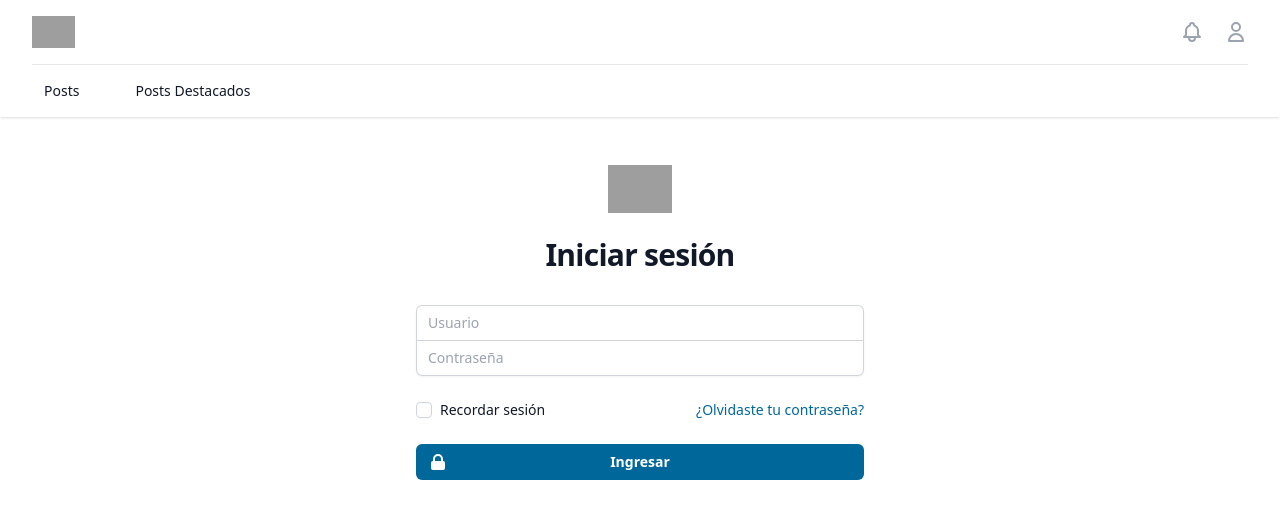
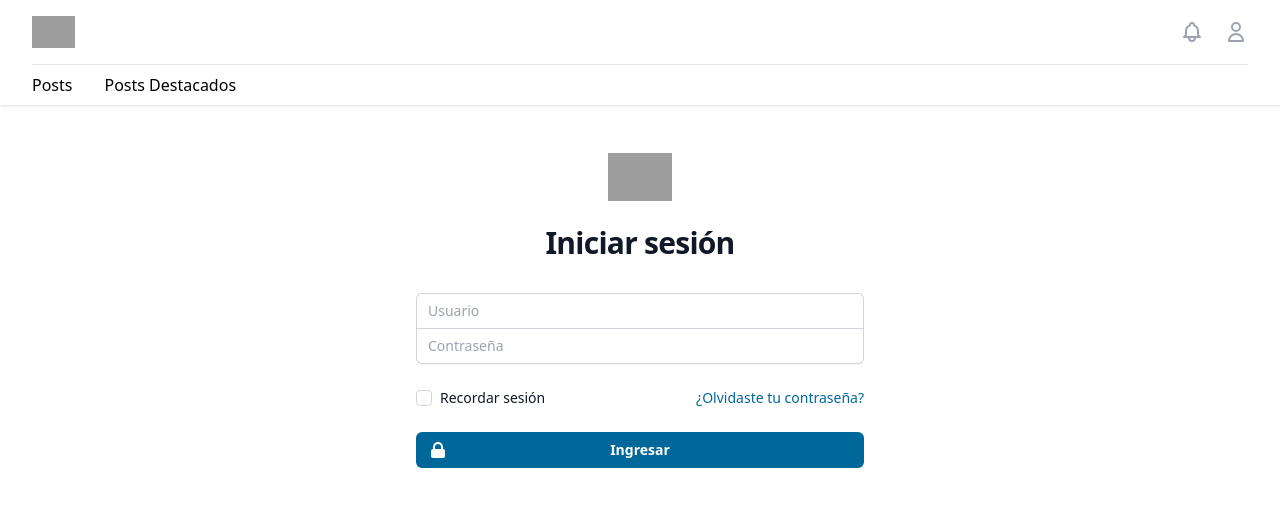
Before and after one commit to SALT0S/react-viamatica, a React (Vite) app: page / in a window 1280 px wide. Shown: the top 518 px of the page. Built offline with nearby package versions, Linux system fonts and the light colour scheme; grey boxes are pictures that could not be loaded.

Commit message:
feature: Active link

```diff
--- a/src/menu.jsx
+++ b/src/menu.jsx
@@ -1,7 +1,7 @@
 import { Disclosure, Menu, Transition } from '@headlessui/react';
 import { BellIcon, MenuIcon, UserIcon, XIcon } from '@heroicons/react/outline';
 import React, { Fragment } from 'react';
-import { Link, useNavigate } from 'react-router-dom';
+import { Link, NavLink, useNavigate } from 'react-router-dom';
 
 const user = {
   name: 'Admin',
@@ -111,19 +111,15 @@
               aria-label="Global"
             >
               {navigation.map((item) => (
-                <Link
+                <NavLink
                   key={item.name}
                   to={item.href}
-                  className={classNames(
-                    item.current
-                      ? 'bg-gray-100 text-gray-900'
-                      : 'text-gray-900 hover:bg-gray-50 hover:text-gray-900',
-                    'rounded-md py-2 px-3 inline-flex items-center text-sm font-medium'
-                  )}
-                  aria-current={item.current ? 'page' : undefined}
+                  className={({ isActive }) =>
+                    isActive ? 'text-blue-500' : ''
+                  }
                 >
                   {item.name}
-                </Link>
+                </NavLink>
               ))}
             </nav>
           </div>
@@ -133,15 +129,13 @@
               {navigation.map((item) => (
                 <Disclosure.Button
                   key={item.name}
-                  as={Link}
+                  as={NavLink}
                   to={item.href}
-                  className={classNames(
-                    item.current
-                      ? 'bg-gray-100 text-gray-900'
-                      : 'text-gray-900 hover:bg-gray-50 hover:text-gray-900',
-                    'block rounded-md py-2 px-3 text-base font-medium'
-                  )}
-                  aria-current={item.current ? 'page' : undefined}
+                  className={({ isActive }) =>
+                    isActive
+                      ? 'text-blue-500'
+                      : 'block rounded-md py-2 px-3 text-base font-medium'
+                  }
                 >
                   {item.name}
                 </Disclosure.Button>
```
